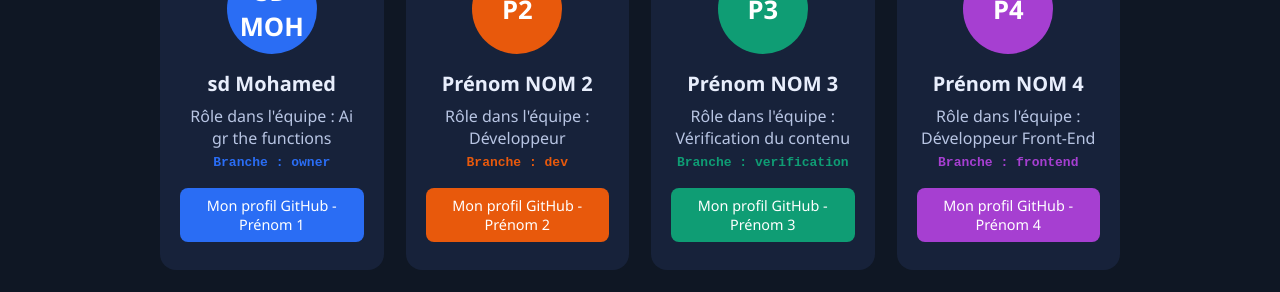
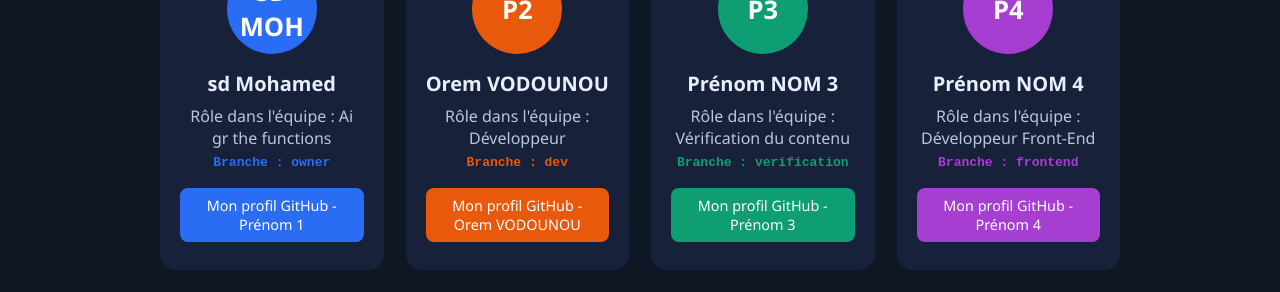
Before and after one commit to O-3-M/SITE-WEB, a plain HTML site: page index.html in a window 1280 px wide. Shown: the part 279-571 px from the top of the page. Drawn offline with Linux system fonts and the light colour scheme.

Commit message:
orem a modifier

```diff
--- a/index.html
+++ b/index.html
@@ -30,14 +30,14 @@
 
       <section class="membre" data-color="#e8590c">
         <div class="cercle">P2</div>
-        <h2>Prénom NOM 2</h2>
+        <h2>Orem VODOUNOU </h2>
         <p>Rôle dans l'équipe : Développeur</p>
         <p class="branche">Branche : dev</p>
         <p class="info">
           Ce qui m'intéresse dans Linux : le terminal et l'automatisation.
         </p>
-        <a href="https://github.com/pseudo2" target="_blank"
-          >Mon profil GitHub - Prénom 2</a
+        <a href="https://github.com/oremvdn-del" target="_blank"
+          >Mon profil GitHub - Orem VODOUNOU</a
         >
       </section>
       <!--branch 03: "name"-->
```
